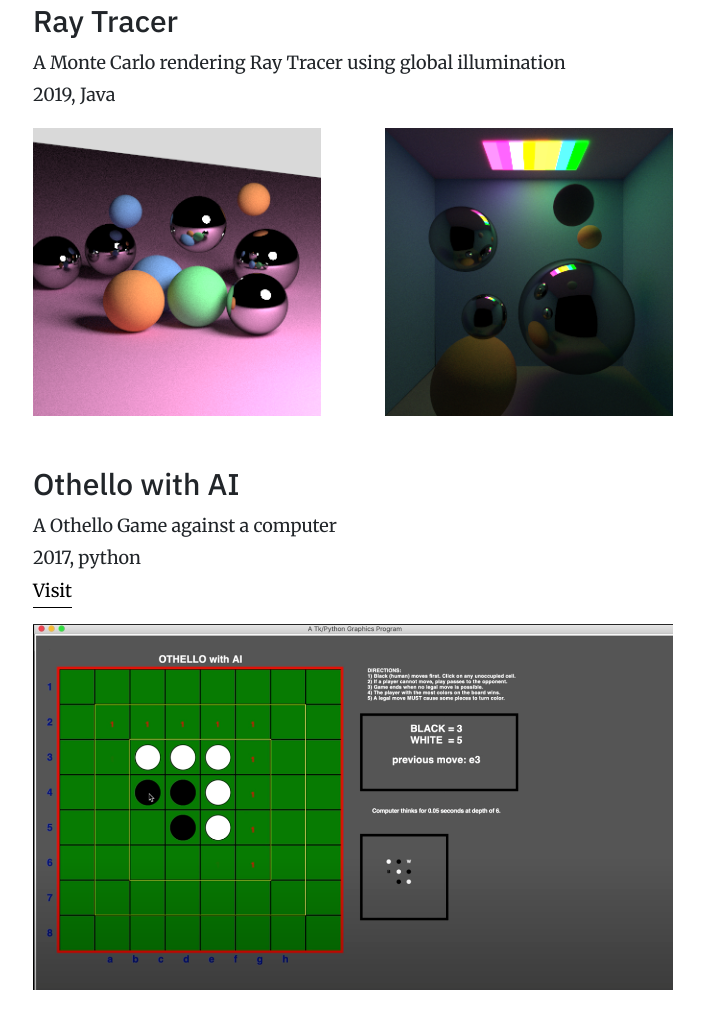
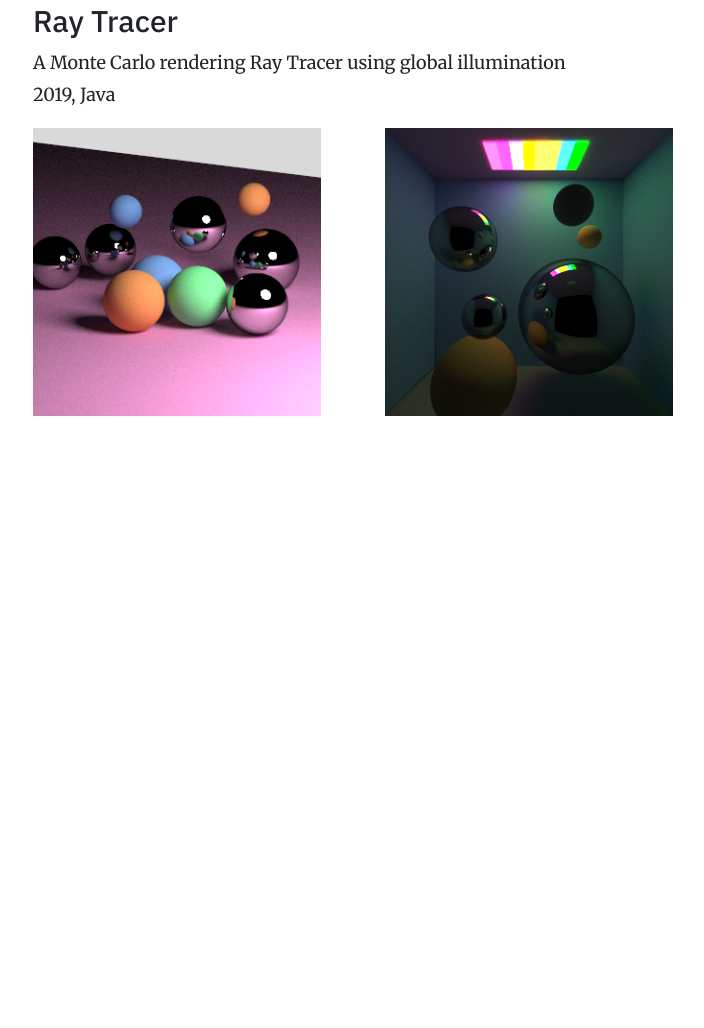
Before and after one commit to 2017hchong/2017hchong.github.io, a plain HTML site: page projects.html in a window 1280 px wide. Shown: the part 3726-4754 px from the top of the page, without its empty margins (287-991 px from the left). After the commit the page ends 4192 px from the top, so only its background shows below. Drawn offline with nearby package versions, Linux system fonts and the light colour scheme.

Commit message:
removed othello

```diff
--- a/projects.html
+++ b/projects.html
@@ -170,14 +170,6 @@
 		    	<img src="./imgs/rayTracer2.png" width="45%">
 	    	</div>
     	</div>
-    	<div class="projectItem">
-	    	<h2>Othello with AI</h2>
-	    	<p>A Othello Game against a computer<br/>
-	    		2017, python<br/>
-	    	 <a class="inlineLink" href="https://www.youtube.com/watch?time_continue=1&v=nS8Fo8B677M&feature=emb_logo&ab_channel=HY%ED%95%98%EC%9C%A4">Visit</a>
-	    	</p>
-	    	<img src="./imgs/othello.png" width="100%">
-    	</div>
 	</div>
   </body>
 </html>
```
